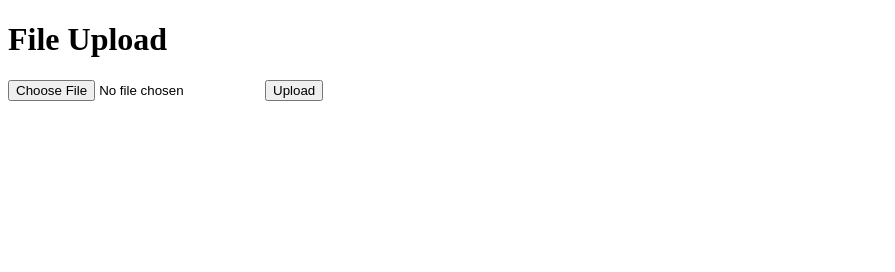
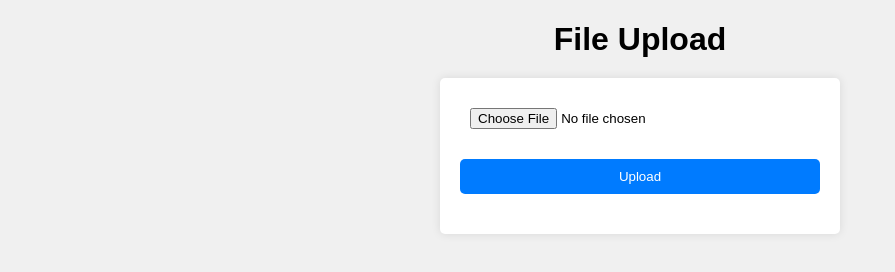
Before and after one commit to GicheruBenjamin/Multer-Js, a website: page public/index.html in a window 1280 px wide. Shown: the whole page, without its empty margins (0-895 px from the left). Drawn offline with Linux system fonts and the light colour scheme.

Commit message:
feature :Tested , styles upgraded and it works.

```diff
--- a/public/index.html
+++ b/public/index.html
@@ -1,6 +1,48 @@
 <!DOCTYPE html>
 <html>
 <head>
+  <meta charset="utf-8">
+  <meta name="viewport" content="width=device-width, initial-scale=1">
+  <style>
+    body {
+      font-family: Arial, sans-serif;
+      margin: 0;
+      padding: 0;
+      background: #f0f0f0;
+    }
+    * {
+      box-sizing: border-box;
+    }
+    h1{
+      text-align: center;
+      margin-bottom: 20px;
+    }
+    form{
+      width: 400px;
+      margin: 0 auto;
+      padding: 20px;
+      background: #fff;
+      border-radius: 5px;
+      box-shadow: 0 0 10px rgba(0, 0, 0, 0.1);
+    }
+    input{
+      display: block;
+      width: 100%;
+      padding: 10px;
+      margin-bottom: 20px;
+    }
+    button{
+      display: block;
+      width: 100%;
+      padding: 10px;
+      margin-bottom: 20px;
+      background: #007bff;
+      color: #fff;
+      border: none;
+      border-radius: 5px;
+      cursor: pointer;
+    }
+  </style>
   <title>File Upload</title>
 </head>
 <body>
```
Also changed, not shown: Readme.md, uploads/1718271979688-m2photo.png (deleted), uploads/1737570297003-git-resized.png (added).
